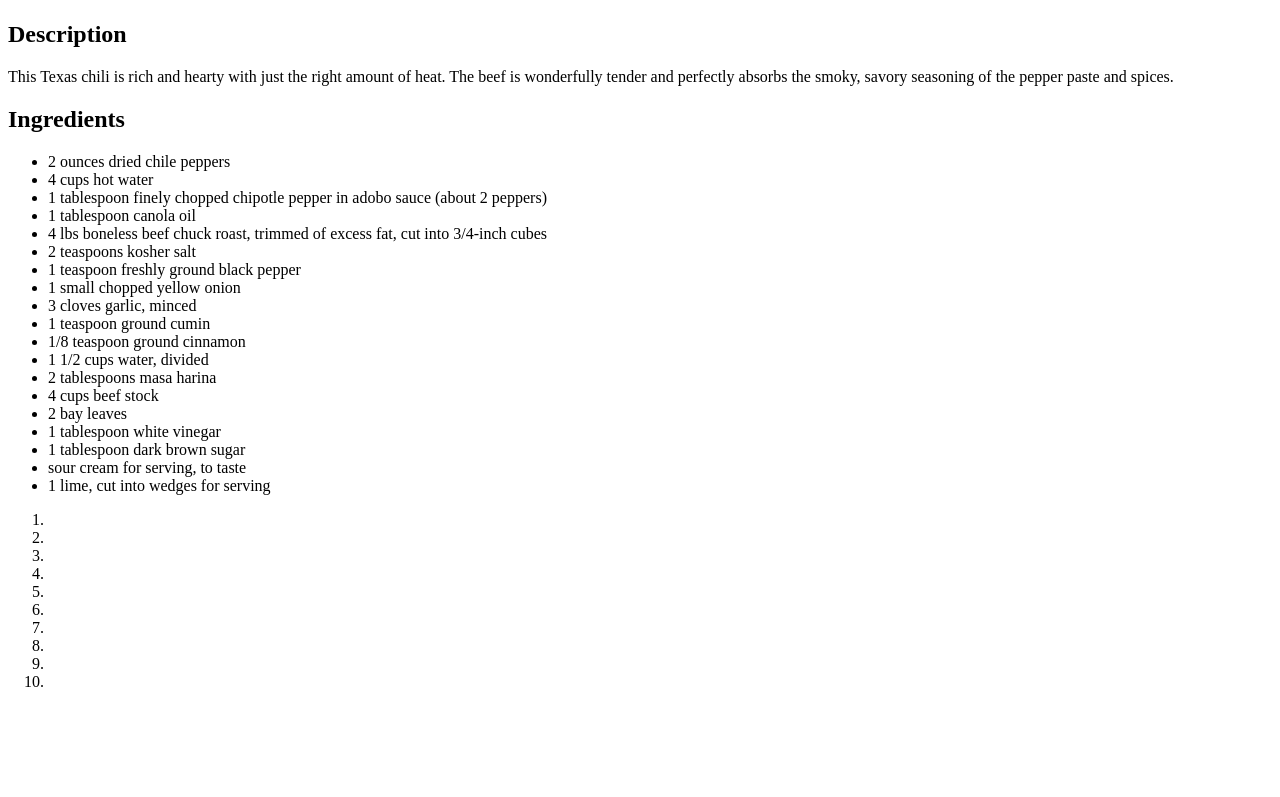
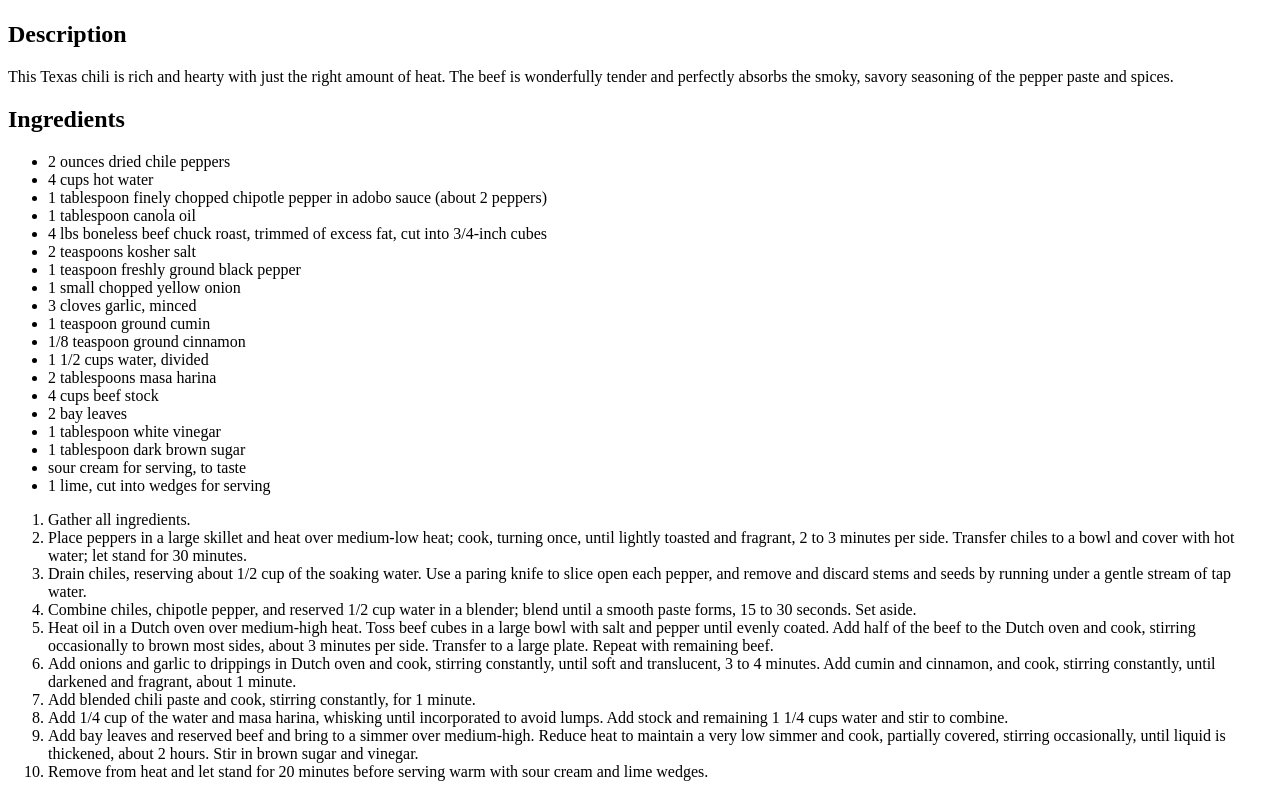
Before and after one commit to cameron-cruse/odin-recipes, a plain HTML site: page recipes/texasChili.html in a window 1280 px wide. Shown: the part 99-896 px from the top of the page. Before the commit the page ends 806 px from the top, so only its background shows below. Drawn offline with Linux system fonts and the light colour scheme.

Commit message:
add directions for texas chili

```diff
--- a/recipes/texasChili.html
+++ b/recipes/texasChili.html
@@ -35,16 +35,16 @@
     </ul>
 
     <ol>
-        <li></li>
-        <li></li>
-        <li></li>
-        <li></li>
-        <li></li>
-        <li></li>
-        <li></li>
-        <li></li>
-        <li></li>
-        <li></li>
+        <li>Gather all ingredients.</li>
+        <li>Place peppers in a large skillet and heat over medium-low heat; cook, turning once, until lightly toasted and fragrant, 2 to 3 minutes per side. Transfer chiles to a bowl and cover with hot water; let stand for 30 minutes.</li>
+        <li>Drain chiles, reserving about 1/2 cup of the soaking water. Use a paring knife to slice open each pepper, and remove and discard stems and seeds by running under a gentle stream of tap water.</li>
+        <li>Combine chiles, chipotle pepper, and reserved 1/2 cup water in a blender; blend until a smooth paste forms, 15 to 30 seconds. Set aside.</li>
+        <li>Heat oil in a Dutch oven over medium-high heat. Toss beef cubes in a large bowl with salt and pepper until evenly coated. Add half of the beef to the Dutch oven and cook, stirring occasionally to brown most sides, about 3 minutes per side. Transfer to a large plate. Repeat with remaining beef.</li>
+        <li>Add onions and garlic to drippings in Dutch oven and cook, stirring constantly, until soft and translucent, 3 to 4 minutes. Add cumin and cinnamon, and cook, stirring constantly, until darkened and fragrant, about 1 minute.</li>
+        <li>Add blended chili paste and cook, stirring constantly, for 1 minute.</li>
+        <li>Add 1/4 cup of the water and masa harina, whisking until incorporated to avoid lumps. Add stock and remaining 1 1/4 cups water and stir to combine.</li>
+        <li>Add bay leaves and reserved beef and bring to a simmer over medium-high. Reduce heat to maintain a very low simmer and cook, partially covered, stirring occasionally, until liquid is thickened, about 2 hours. Stir in brown sugar and vinegar.</li>
+        <li>Remove from heat and let stand for 20 minutes before serving warm with sour cream and lime wedges.</li>
     </ol>
 </body>
 </html>
```
